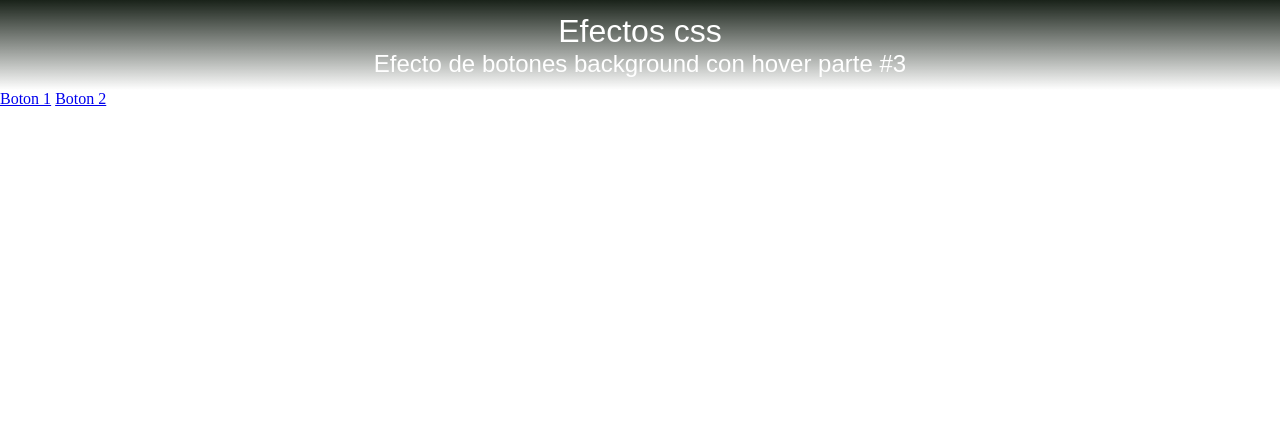
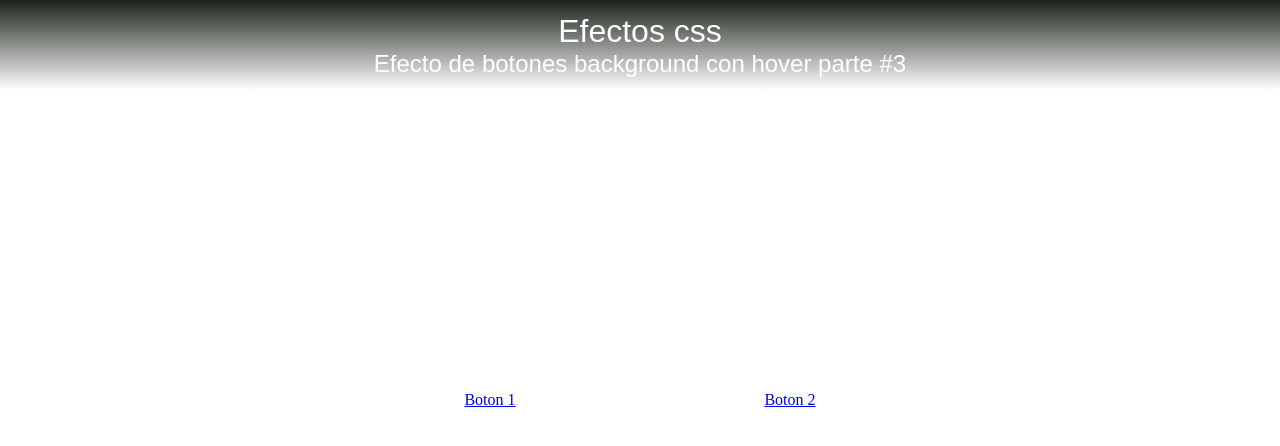
Before and after one commit to genarogg/botones-Elegantes-en-css-3, a plain HTML site: page index.html in a window 1280 px wide. Drawn offline with Linux system fonts and the light colour scheme.

Commit message:
.contenedor

```diff
--- a/css/style.css
+++ b/css/style.css
@@ -32,3 +32,15 @@
     font-family: sans-serif;
     font-weight: 500;
   }
+
+  .contenedor {
+    position: absolute;
+    width: 100%;
+    max-width: 600px;
+    top: 50%;
+    left: 50%;
+    transform: translate(-50%, -50%);
+    display: flex;
+    justify-content: space-around;
+    flex-wrap: wrap;
+  }
```
